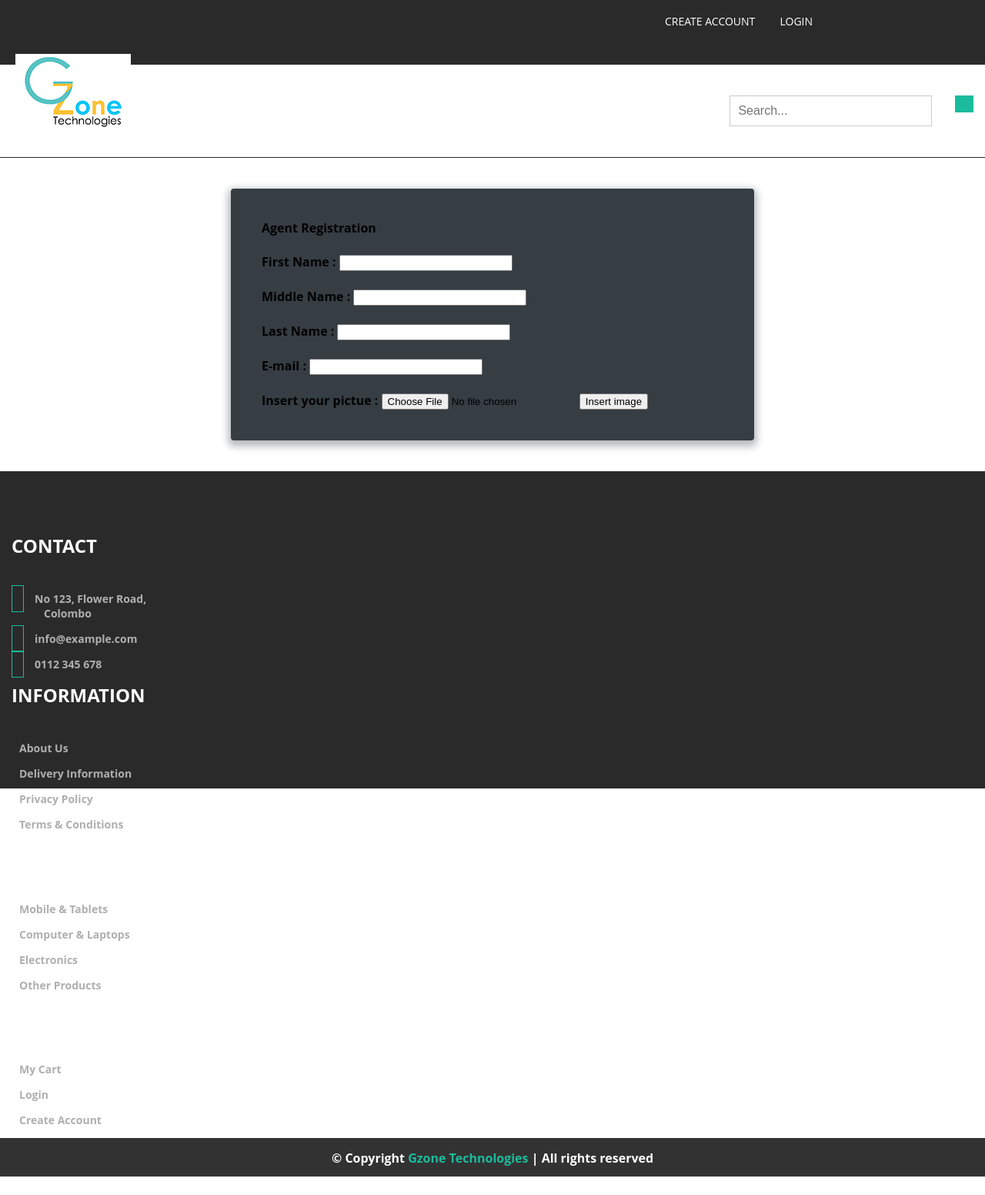
After one commit to DilankaPerera/Test, a PHP site: page /agent_registration.php in a window 1280 px wide. The commit adds this page. Shown: the whole page at 77% size. Run offline with PHP 8.4, Linux system fonts and the light colour scheme.

Commit message:
Auto stash before merge of "master" and "origin/master"
agent regitration rough form

```diff
--- /dev/null
+++ b/agent_registration.php
@@ -0,0 +1,62 @@
+<?php include_once('header.php'); ?>
+
+<html>
+
+<head>
+<title> Agent Registration  </title>
+<link rel="stylesheet" type="text/css" href="css/styles.css" media="all"/>
+</head>
+
+<body>
+  <div  >
+    <form class="form">
+      <fieldset>
+
+          <legend> <b> Agent Registration <b> </legend>
+    <br>
+
+      <div>
+      <label for="fname"> First Name : </label>
+      <input type="text" size="25" id="fname">
+      </div>
+
+    <br>
+    <div>
+    <label for="mname"> Middle Name : </label>
+    <input type="text" size="25" id="mname">
+    </div>
+
+    <br>
+    <div>
+    <label for="lname"> Last Name : </label>
+    <input type="text" size="25" id="lname">
+    </div>
+
+    <br>
+    <div>
+    <label for="email"> E-mail : </label>
+    <input type="text" size="25" id="email">
+    </div>
+
+    <br>
+    <label for="agentpic"> Insert your pictue : </label>
+ <input type="file" name="pic" accept="image/*" id="agentpic">
+ <input type="submit" value="Insert image">
+
+<br>
+          </fieldset>
+
+    </form>
+
+
+  </div>
+
+
+
+
+</body>
+
+
+</html>
+
+<?php include_once('footer.php'); ?>
--- a/css/styles.css
+++ b/css/styles.css
@@ -1,6 +1,7 @@
 /* http://meyerweb.com/eric/tools/css/reset/
    v2.0 | 20110126
    License: none (public domain)
+
 */
 
 html, body, div, span, applet, object, iframe,
@@ -21,6 +22,7 @@ time, mark, audio, video {
 	border: 0;
 	vertical-align: baseline;
 }
+
 /* HTML5 display-role reset for older browsers */
 article, aside, details, figcaption, figure,
 footer, header, hgroup, menu, nav, section {
@@ -201,10 +203,12 @@ button.btn.btn-default.search:hover {
   padding: 40px;
 	border-radius: 4px;
   box-shadow: 0 4px 10px 4px rgba(19, 35, 47, 0.3);
+	max-width: 600px;
+	margin: 40px auto;
 
 }
 
-/*divide buttons horizontally*/
+/*divide buttons horizontally */
 #formAlign_agent{
 	float: left;
 	margin: 200px 100px;
```
